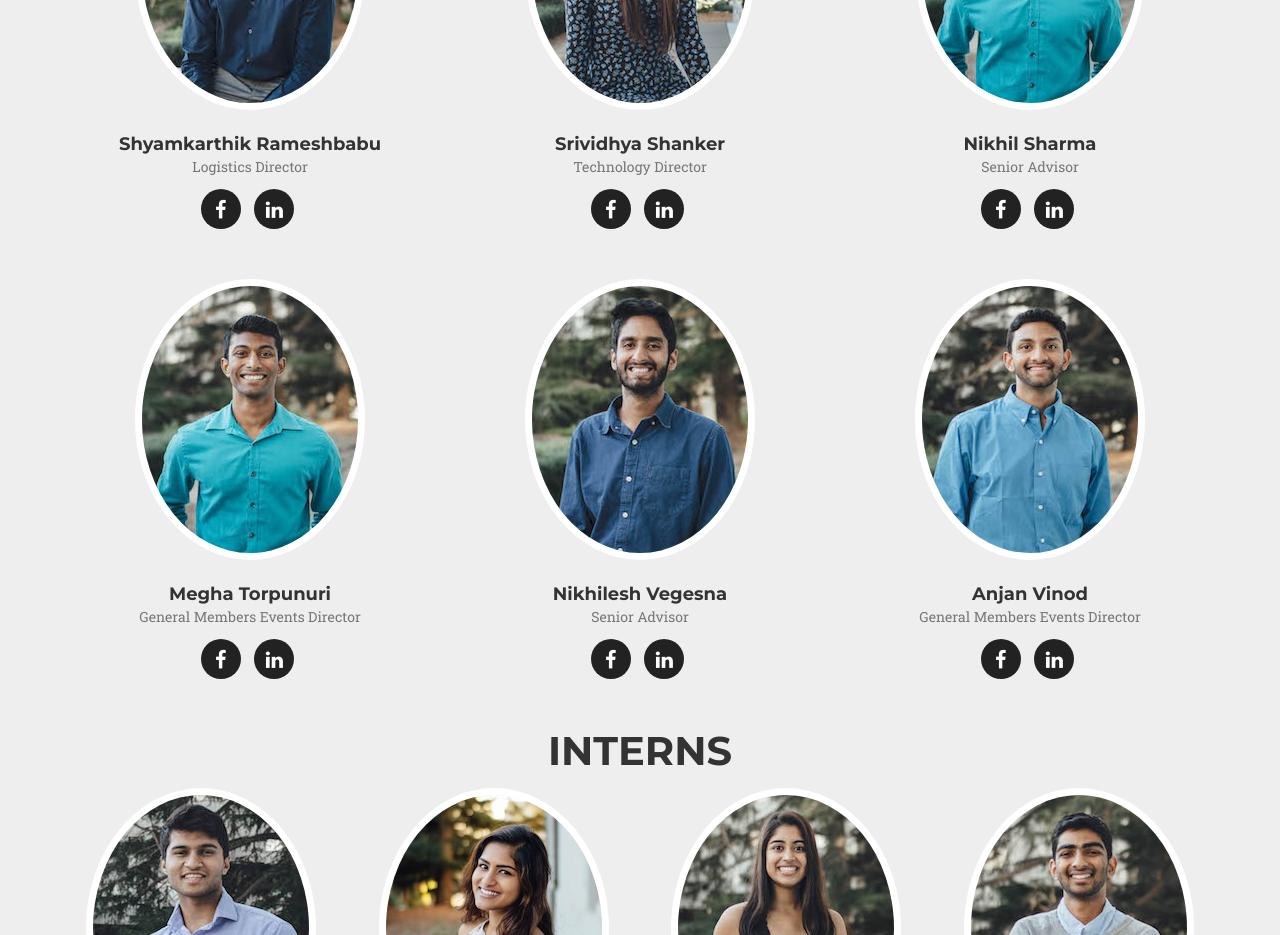
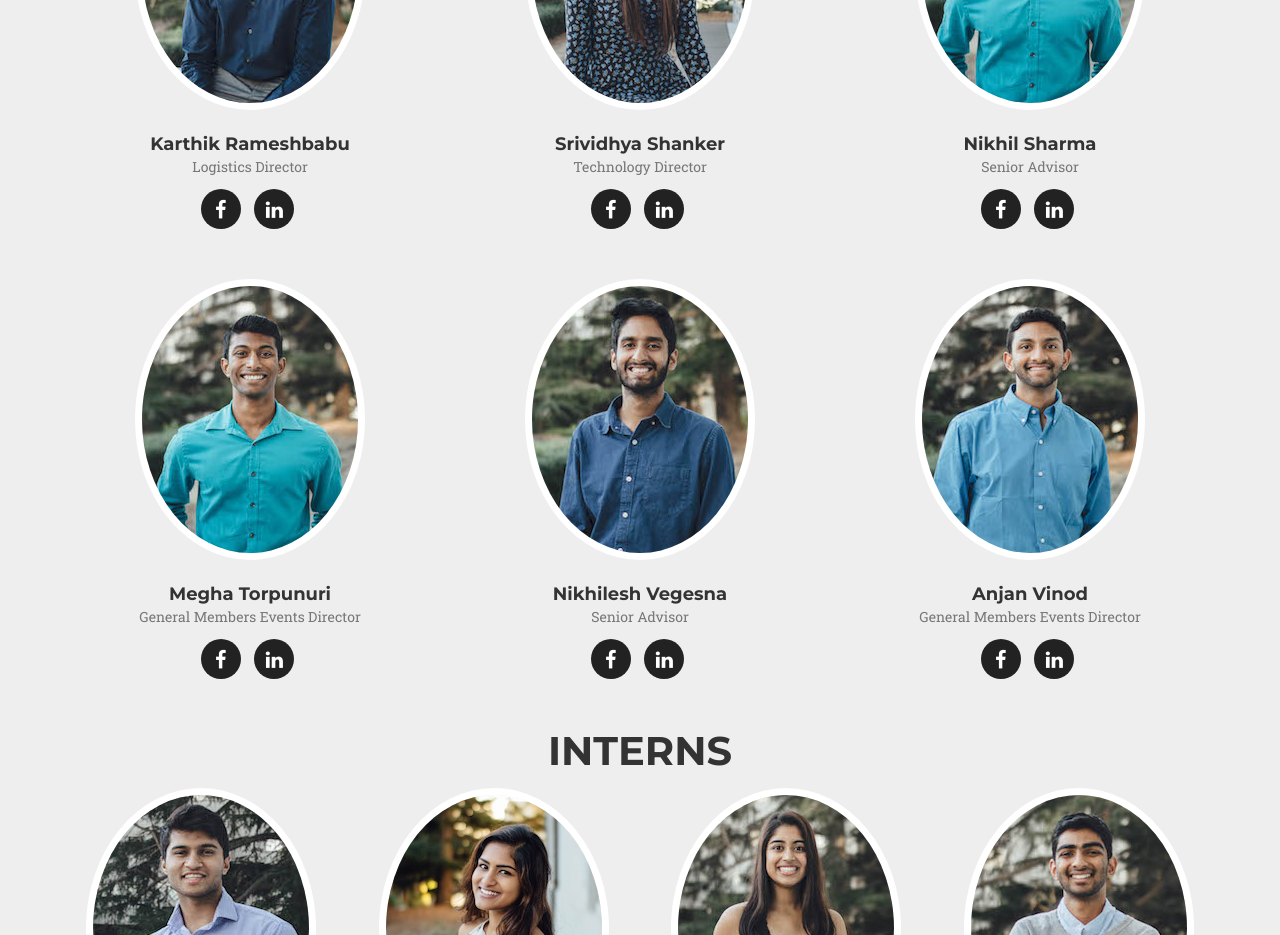
Before and after one commit to srividhyashanker/SIS-Website, a website: page index.html in a window 1280 px wide. Shown: the part 6200-7135 px from the top of the page. Drawn offline with nearby package versions, Linux system fonts and the light colour scheme; a web font is replaced by a local one.

Commit message:
new change

```diff
--- a/index.html
+++ b/index.html
@@ -305,7 +305,7 @@
                 <div class="col-sm-4">
                     <div class="team-member">
                         <img src="team/skrb.jpg" class="img-responsive img-circle" alt="">
-                        <h4>Shyamkarthik Rameshbabu</h4>
+                        <h4>Karthik Rameshbabu</h4>
                         <p class="text-muted">Logistics Director</p>
                         <ul class="list-inline social-buttons">
                             <li><a href="#"><i class="fa fa-facebook"></i></a>
```
